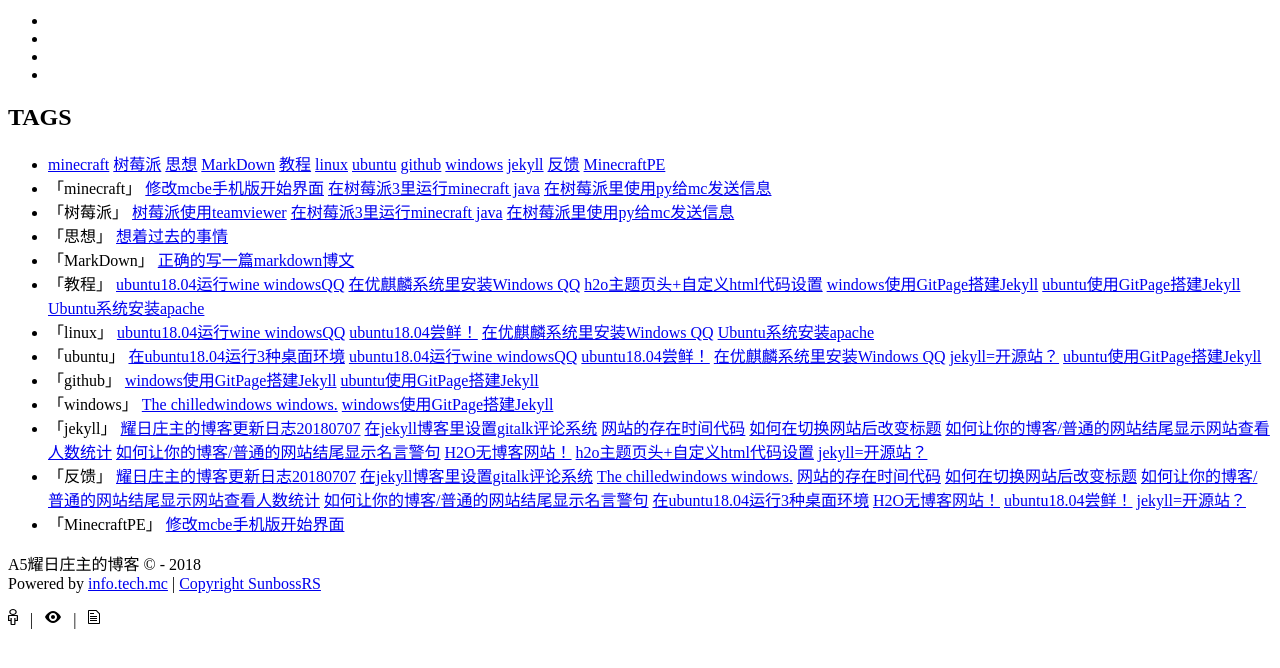
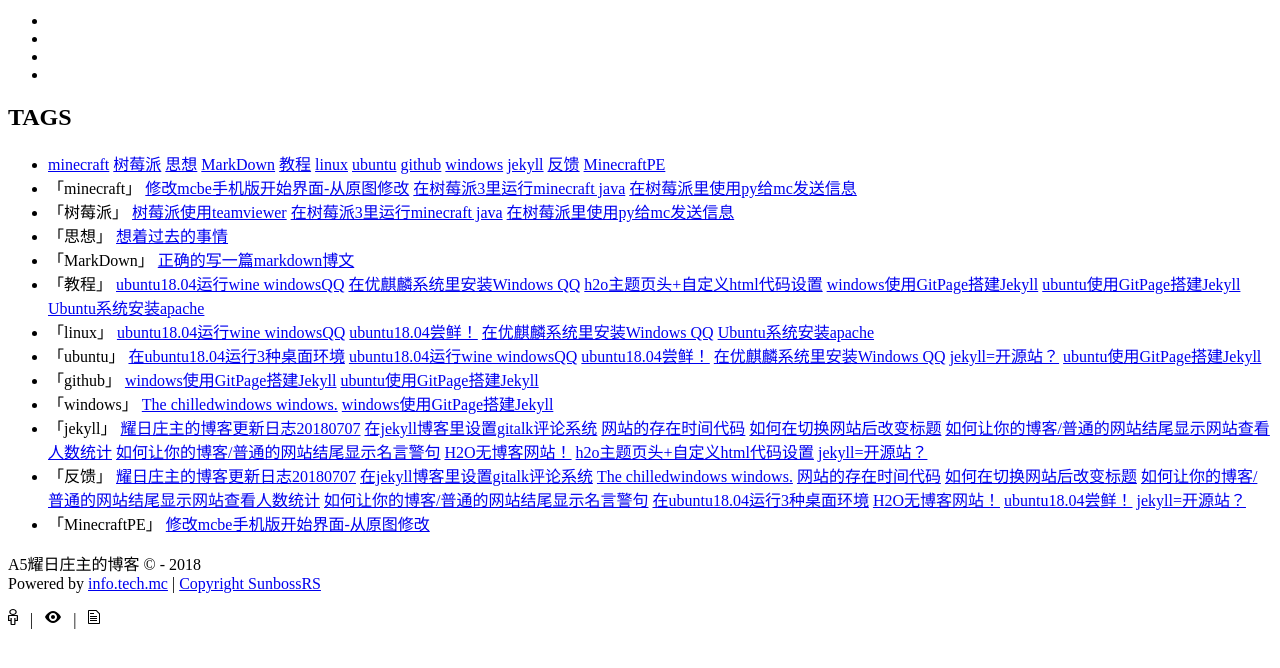
Before and after one commit to Sunbertrs/sunbossrs-blog-v1, a Jekyll site: the page built from tags.html, in a window 1280 px wide, cut to the strip 112-780 px from the top of the page. Built offline with Jekyll 4.4.1, drawn with Linux system fonts in a browser that asks for light colours; nearby versions of some CDN libraries; comment, search, counter and statistics services are not loaded.

Commit message:
Update and rename 2018-07-19-MCBE-S-R-originpicedit.md to 2018-07-19-MCBE-StartScreen-Remake>formORIGINpic.md

```diff
--- a/_posts/2018-07-19-MCBE-S-R-originpicedit.md
+++ b/_posts/2018-07-19-MCBE-StartScreen-Remake>formORIGINpic.md
@@ -1,6 +1,6 @@
 ---
 layout: post
-title: '修改mcbe手机版开始界面'
+title: '修改mcbe手机版开始界面-从原图修改'
 subtitle: '我的世界全新推出了BetterTogether更新，并取名为BedrockEdition(基岩版)。我们来看看手机版如何修改开始界面。'
 tags: minecraft MinecraftPE
 keywords: mcbe 我的世界手机版 BetterTogether 开始界面
```
